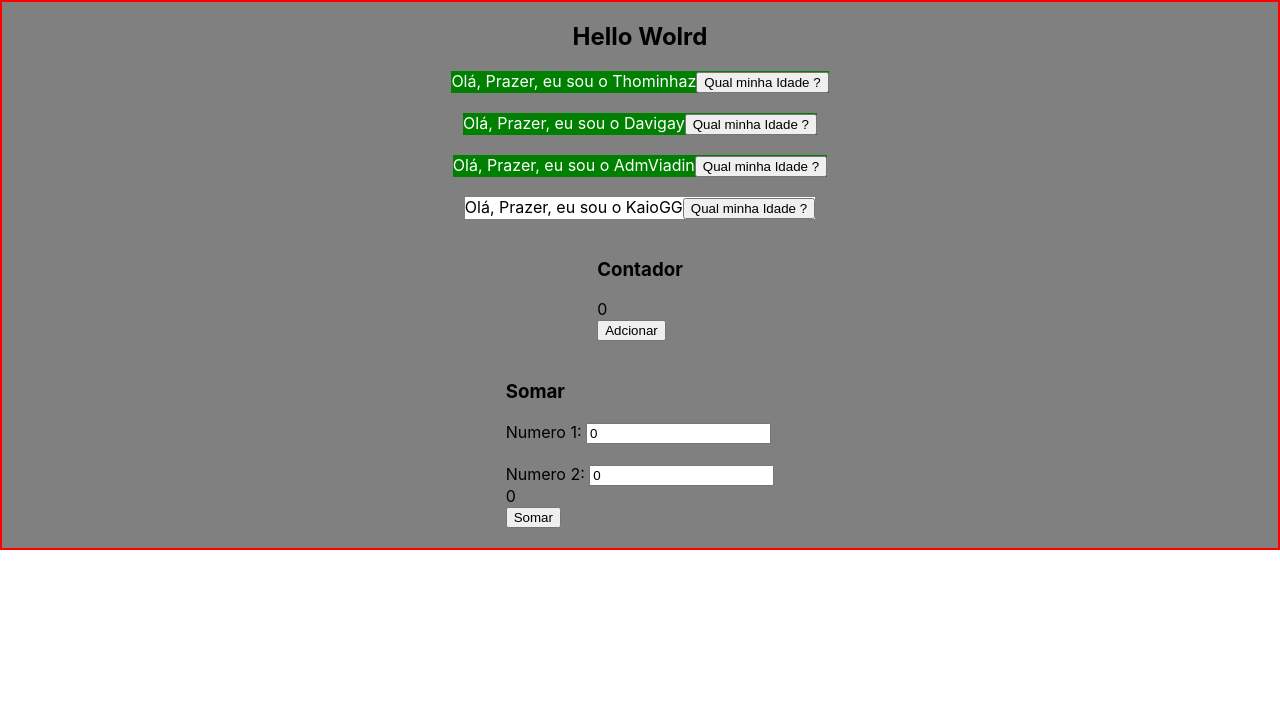
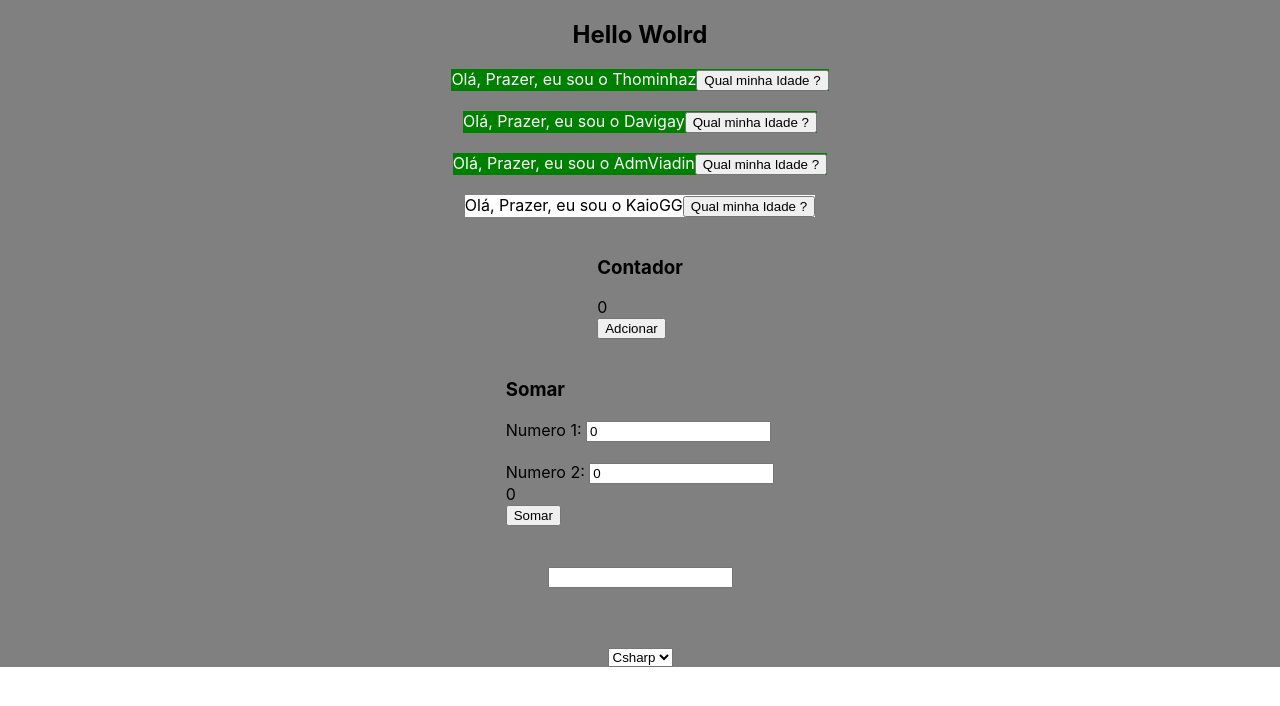
Before and after one commit to DjThominhaz/Aula-09-08, a React (Create React App) app: page / in a window 1280 px wide. Shown: the top 706 px of the page. Built offline with nearby package versions, Linux system fonts and the light colour scheme.

Commit message:
Mudanças

```diff
--- a/src/App.js
+++ b/src/App.js
@@ -2,7 +2,8 @@ import './App.scss';
 import Cardpessoas from './Componentes/CardPessoas';
 import Contador from './Componentes/Adicionar';
 import Somar from './Componentes/Somar';
-
+import Comp4 from './Componentes/Comp4';
+import Comp5 from './Componentes/Comp5';
 
 function App(){
   let nome="Thominhaz";
@@ -23,6 +24,10 @@ function App(){
           <br></br>
           <Somar> </Somar>
           <br></br>
+          <Comp4></Comp4>
+          <br></br>
+          <br></br>
+          <Comp5></Comp5>
 
     </section>
 
--- a/src/App.scss
+++ b/src/App.scss
@@ -2,7 +2,6 @@
     display: flex;
     align-items: center;
     background-color: grey;
-    border: 2px solid red;
     margin: 0px;
     flex-direction: column;
 
--- /dev/null
+++ b/src/Componentes/Comp4/index.js
@@ -0,0 +1,15 @@
+import { useState } from "react";
+
+export default function Componente4(){
+    const [resp, setResp] = useState(" ");
+
+
+return(
+    <div>
+        <h1> {resp} </h1>
+            <input value={resp} onChange = {e => setResp(e.target.value)} />
+
+
+    </div>
+    )
+}
--- /dev/null
+++ b/src/Componentes/Comp5/index.js
@@ -0,0 +1,19 @@
+import { useState } from "react";
+
+export default function(){
+    const [resp, setResp] = useState(" ");
+
+
+return(
+    <section>
+        <h1>{resp} </h1>
+            <select value={resp} onChange = {e => setResp(e.target.value)}>
+                <option >Csharp</option>
+                <option >JS</option>
+            </select>
+
+
+
+    </section>
+)
+}
```
Also changed, not shown: src/Componentes/Comp4/index.scss (added), src/Componentes/Comp6/index.js (added).
